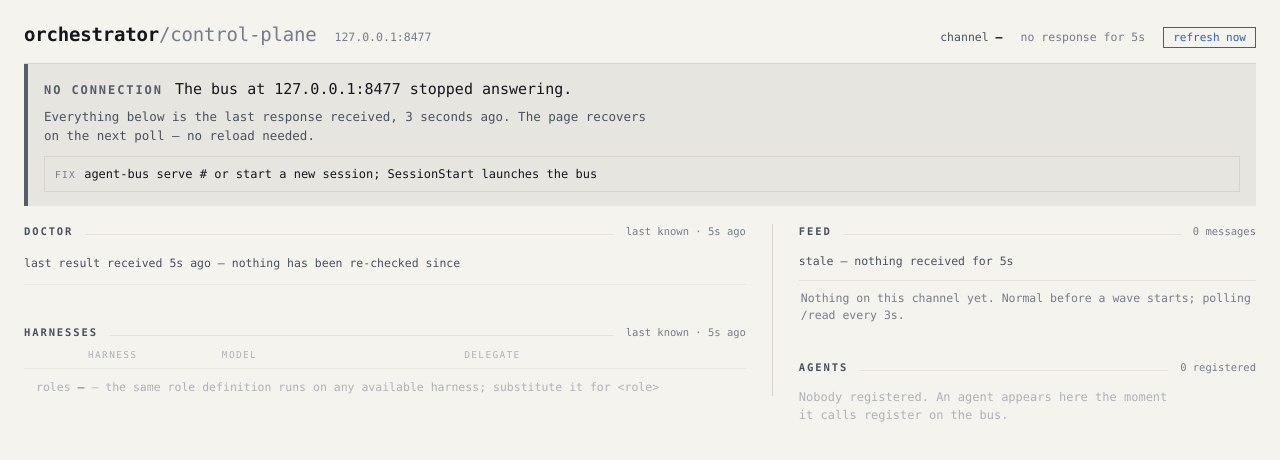
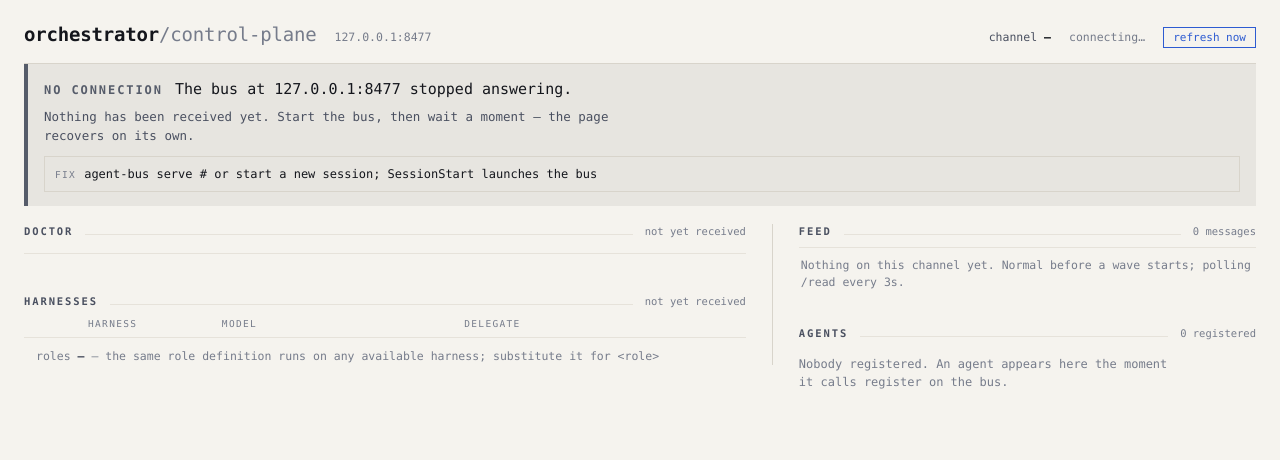
Before and after one commit to maplenk/claude-orchestrator, a plain HTML site: page ui/dashboard.html in a window 1280 px wide. Drawn offline with Linux system fonts and the light colour scheme; no server answers.

Commit message:
dashboard: do not claim a freshness age that was never received
setOffline() set lastOkAt on a FAILED request, making 'never connected'
indistinguishable from 'just connected'. A cold start with no bus then
claimed 'the last response received, N seconds ago' over empty sections.

Every age display is now guarded on lastOkAt. Never-connected reads
'not yet received'; previously-connected keeps the age and stale dimming.
Both paths verified in headless Chrome.

```diff
--- a/ui/dashboard.html
+++ b/ui/dashboard.html
@@ -595,14 +595,17 @@ a:hover{color:var(--ink)}
   }
 
   function setStale(flag) {
-    var v = flag ? "true" : "false";
+    // Only dim + age-label when we actually had a successful response to be stale against.
+    // Never-connected offline must not invent "last result received 0s ago".
+    var reallyStale = !!(flag && state.lastOkAt);
+    var v = reallyStale ? "true" : "false";
     el.doctorBody.setAttribute("data-stale", v);
     el.harnessBody.setAttribute("data-stale", v);
     el.agentsBody.setAttribute("data-stale", v);
-    el.doctorStale.hidden = !flag;
-    el.feedStale.hidden = !flag;
-    if (flag) {
-      var s = Math.max(0, Math.floor((Date.now() - (state.lastOkAt || Date.now())) / 1000));
+    el.doctorStale.hidden = !reallyStale;
+    el.feedStale.hidden = !reallyStale;
+    if (reallyStale) {
+      var s = Math.max(0, Math.floor((Date.now() - state.lastOkAt) / 1000));
       el.doctorStale.textContent = "last result received " + s + "s ago — nothing has been re-checked since";
       el.feedStale.textContent = "stale — nothing received for " + s + "s";
     }
@@ -620,12 +623,18 @@ a:hover{color:var(--ink)}
     var usableLine = usable.length ? usable.join(", ") : "none";
 
     if (st === "offline") {
-      var age = Math.max(0, Math.floor((Date.now() - (state.lastOkAt || Date.now())) / 1000));
       el.bannerOffline.hidden = false;
       el.bannerOfflineDetail.textContent = "The bus at 127.0.0.1:8477 stopped answering.";
+      if (!state.lastOkAt) {
+        // Never successfully connected — do not invent a freshness age.
+        el.bannerOfflineSub.textContent =
+          "Nothing has been received yet. Start the bus, then wait a moment — the page recovers on its own.";
+      } else {
+        var age = Math.max(0, Math.floor((Date.now() - state.lastOkAt) / 1000));
         el.bannerOfflineSub.textContent =
           "Everything below is the last response received, " + age +
           " seconds ago. The page recovers on the next poll — no reload needed.";
+      }
       el.bannerOfflineFix.setAttribute("data-copy", OFFLINE_FIX);
       el.bannerOfflineFix.querySelector(".copy-text").textContent = OFFLINE_FIX;
       return;
@@ -701,8 +710,12 @@ a:hover{color:var(--ink)}
       // the offline banner already explains the failure.
       el.doctorMissing.hidden = st !== "degraded";
       if (offline) {
-        var age0 = Math.max(0, Math.floor((Date.now() - (state.lastOkAt || Date.now())) / 1000));
+        if (state.lastOkAt) {
+          var age0 = Math.max(0, Math.floor((Date.now() - state.lastOkAt) / 1000));
           el.checksSummary.textContent = "last known · " + age0 + "s ago";
+        } else {
+          el.checksSummary.textContent = "not yet received";
+        }
       } else {
         el.checksSummary.textContent = "not run";
       }
@@ -721,8 +734,12 @@ a:hover{color:var(--ink)}
     var passes = checks.filter(function (c) { return c && c.status === "ok"; });
 
     if (offline) {
-      var age = Math.max(0, Math.floor((Date.now() - (state.lastOkAt || Date.now())) / 1000));
+      if (state.lastOkAt) {
+        var age = Math.max(0, Math.floor((Date.now() - state.lastOkAt) / 1000));
         el.checksSummary.textContent = "last known · " + age + "s ago";
+      } else {
+        el.checksSummary.textContent = "not yet received";
+      }
     } else {
       el.checksSummary.textContent =
         fails.length + " fail · " + warns.length + " warn · " + passes.length + " ok";
@@ -804,8 +821,12 @@ a:hover{color:var(--ink)}
     down.sort(function (a, b) { return a.name.localeCompare(b.name); });
 
     if (st === "offline") {
-      var age = Math.max(0, Math.floor((Date.now() - (state.lastOkAt || Date.now())) / 1000));
+      if (state.lastOkAt) {
+        var age = Math.max(0, Math.floor((Date.now() - state.lastOkAt) / 1000));
         el.harnessSummary.textContent = "last known · " + age + "s ago";
+      } else {
+        el.harnessSummary.textContent = "not yet received";
+      }
     } else {
       el.harnessSummary.textContent =
         up.length + " of " + names.length + " delegable";
@@ -1058,7 +1079,9 @@ a:hover{color:var(--ink)}
 
   function setOffline(err) {
     state.online = false;
-    if (!state.lastOkAt) state.lastOkAt = Date.now();
+    // Do not invent lastOkAt on failure — that would make "never connected"
+    // look like "just connected", and the offline banner would claim a last
+    // response that never arrived.
     renderAll(state.lastStatus, true);
     if (err && err.message) {
       // keep last known; banner already describes offline
@@ -1143,13 +1166,19 @@ a:hover{color:var(--ink)}
     if (state.online === false) {
       setStale(true);
       // refresh offline age copy in banner/doctor summary
-      if (state.lastStatus) renderBanner("offline", state.lastStatus);
-      var age = Math.max(0, Math.floor((Date.now() - (state.lastOkAt || Date.now())) / 1000));
+      renderBanner("offline", state.lastStatus);
+      if (state.lastOkAt) {
+        var age = Math.max(0, Math.floor((Date.now() - state.lastOkAt) / 1000));
         el.checksSummary.textContent = "last known · " + age + "s ago";
         el.harnessSummary.textContent = "last known · " + age + "s ago";
         el.doctorStale.textContent =
           "last result received " + age + "s ago — nothing has been re-checked since";
         el.feedStale.textContent = "stale — nothing received for " + age + "s";
+      } else {
+        // Never connected: no age, no "last known"
+        el.checksSummary.textContent = "not yet received";
+        el.harnessSummary.textContent = "not yet received";
+      }
     }
   }, 1000);
 
```
Lines whose indentation alone changed are shown as unchanged.
